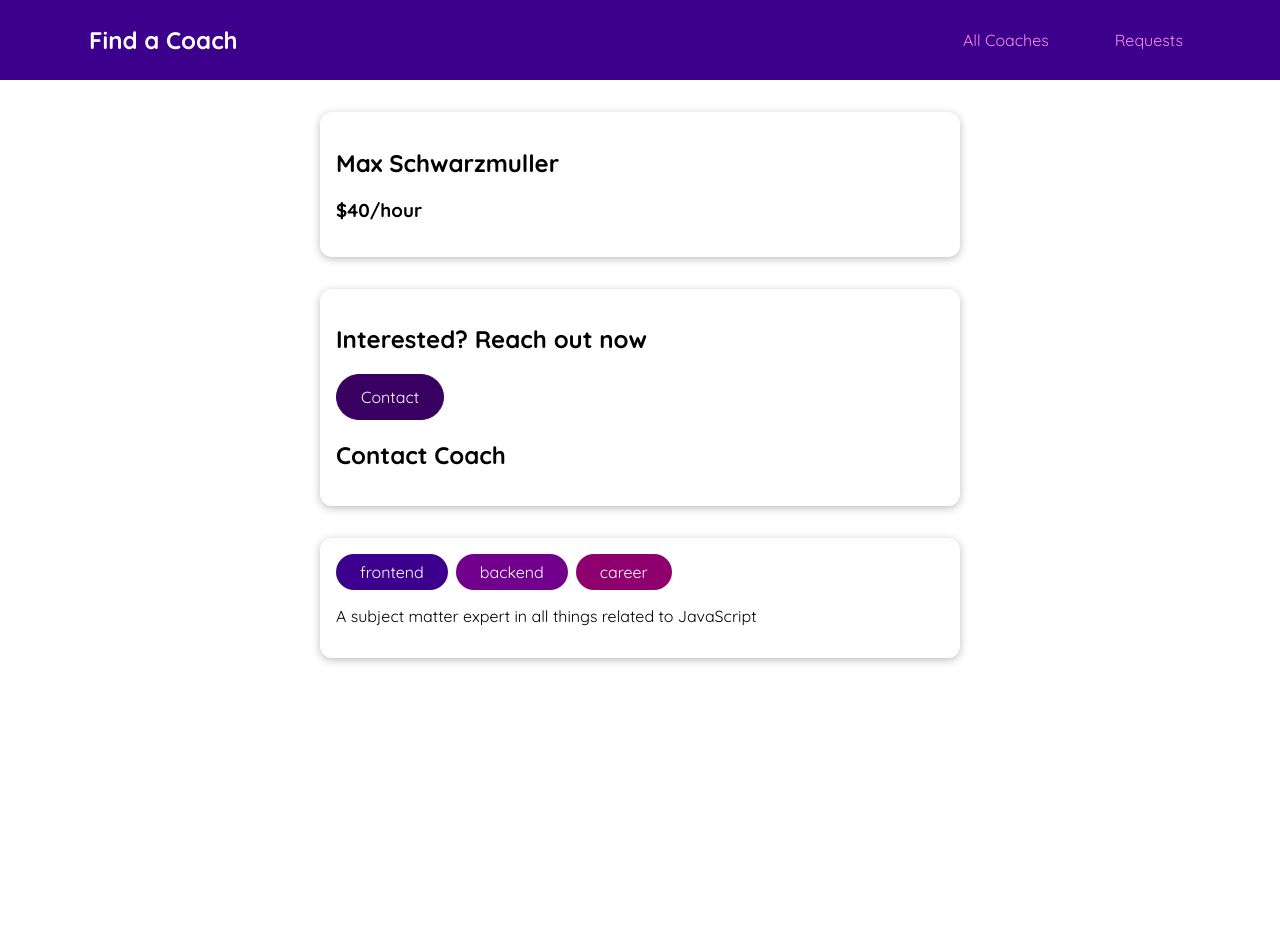
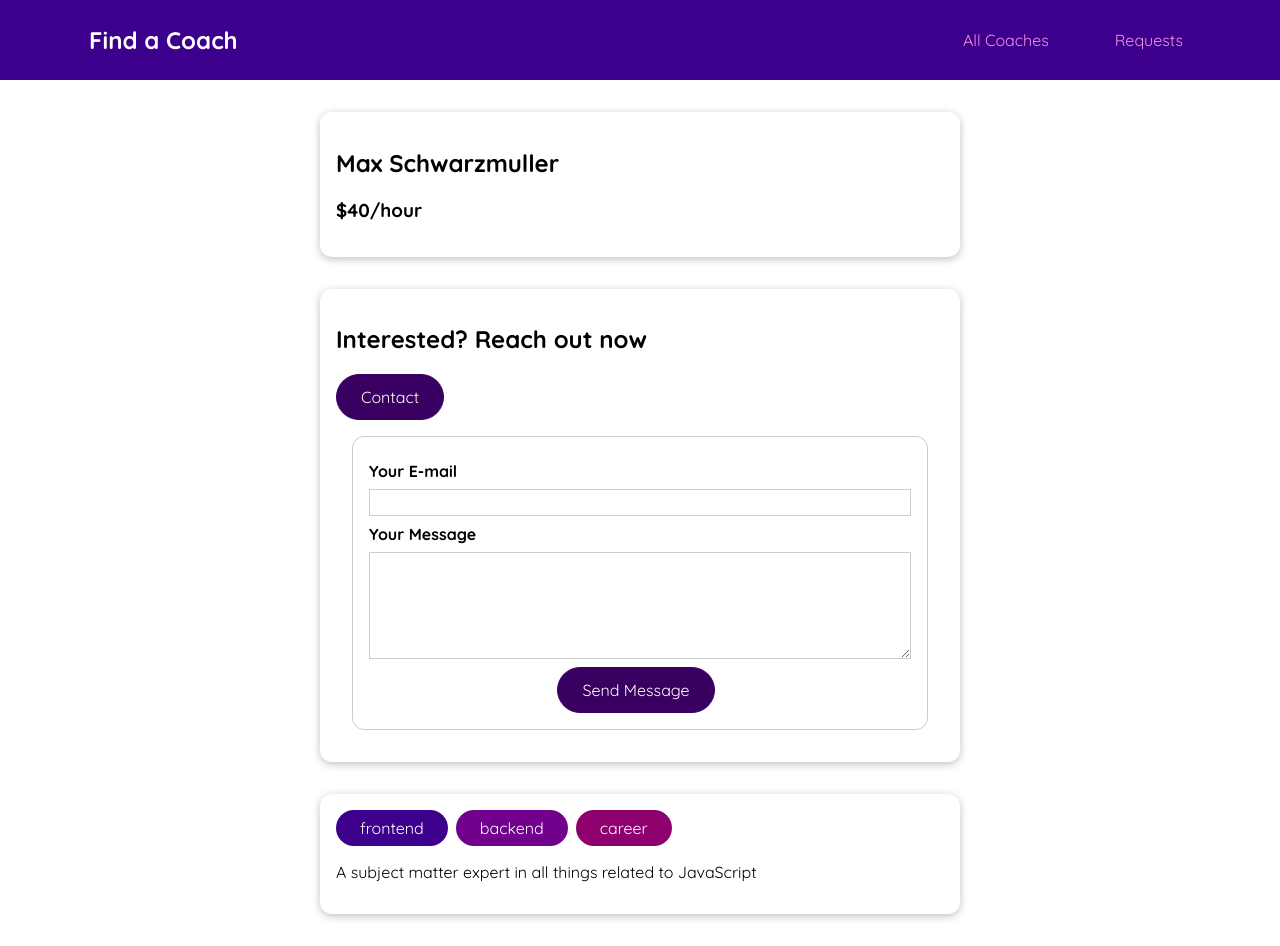
Before and after one commit to VisheshSingh/coachFinderVue, a Vue app: page /coaches/c1/contact in a window 1280 px wide. Before the commit the page ends 800 px from the top, so only its background shows below. Built offline with nearby package versions, Linux system fonts and the light colour scheme.

Commit message:
requests received

```diff
--- /dev/null
+++ b/src/components/RequestItem.vue
@@ -0,0 +1,42 @@
+<template>
+  <li>
+    <div>
+      <a :href="contactEmail">{{ email }}</a>
+    </div>
+    <p>{{ message }}</p>
+  </li>
+</template>
+
+<script>
+export default {
+  props: ['email', 'message'],
+  computed: {
+    contactEmail() {
+      return 'mailTo:' + this.email;
+    }
+  }
+};
+</script>
+
+<style scoped>
+li {
+  margin: 1rem 0;
+  border: 1px solid #ccc;
+  padding: 1rem;
+}
+
+a {
+  color: #3d008d;
+  text-decoration: none;
+  font-weight: bold;
+}
+
+a:hover,
+a:active {
+  color: #8d007a;
+}
+
+p {
+  margin: 0.5rem 0 0 0;
+}
+</style>
--- a/src/pages/requests/ContactCoach.vue
+++ b/src/pages/requests/ContactCoach.vue
@@ -1,9 +1,94 @@
 <template>
-  <h2>Contact Coach</h2>
+  <form @submit.prevent="handleSubmit">
+    <div class="form-control">
+      <label for="email">Your E-mail</label>
+      <input type="email" id="email" v-model.trim="email" />
+    </div>
+    <div class="form-control">
+      <label for="message">Your Message</label>
+      <textarea id="message" v-model.trim="message" rows="5"></textarea>
+    </div>
+    <p class="errors" v-if="!formIsValid">
+      Please enter a valid e-mail and a message to submit the form
+    </p>
+    <div class="actions">
+      <base-button>Send Message</base-button>
+    </div>
+  </form>
 </template>
 
 <script>
-export default {};
+import { mapActions } from 'vuex';
+export default {
+  data() {
+    return {
+      email: '',
+      message: '',
+      formIsValid: true
+    };
+  },
+  methods: {
+    ...mapActions('requests', ['contactCoach']),
+    handleSubmit() {
+      this.formIsValid = true;
+
+      if (this.email === '' || this.message === '') {
+        this.formIsValid = false;
+        return;
+      }
+
+      this.contactCoach({
+        email: this.email,
+        message: this.message,
+        coachId: this.$route.params.id
+      });
+
+      this.$router.replace('/coaches');
+    }
+  }
+};
 </script>
 
-<style></style>
+<style scoped>
+form {
+  margin: 1rem;
+  border: 1px solid #ccc;
+  border-radius: 12px;
+  padding: 1rem;
+}
+
+.form-control {
+  margin: 0.5rem 0;
+}
+
+label {
+  font-weight: bold;
+  margin-bottom: 0.5rem;
+  display: block;
+}
+
+input,
+textarea {
+  display: block;
+  width: 100%;
+  font: inherit;
+  border: 1px solid #ccc;
+  padding: 0.15rem;
+}
+
+input:focus,
+textarea:focus {
+  border-color: #3d008d;
+  background-color: #faf6ff;
+  outline: none;
+}
+
+.errors {
+  font-weight: bold;
+  color: red;
+}
+
+.actions {
+  text-align: center;
+}
+</style>
--- a/src/pages/requests/RequestsReceived.vue
+++ b/src/pages/requests/RequestsReceived.vue
@@ -1,9 +1,49 @@
 <template>
-  <h2>Requests Received</h2>
+  <section>
+    <base-card
+      ><header>
+        <h2>Requests Received</h2>
+      </header>
+      <ul v-if="hasRequests">
+        <request-item
+          v-for="req in requests"
+          :key="req.id"
+          :email="req.email"
+          :message="req.message"
+        ></request-item>
+      </ul>
+      <h3 v-else>You haven't received any requests yet!</h3>
+    </base-card>
+  </section>
 </template>
 
 <script>
-export default {};
+import RequestItem from '../../components/RequestItem';
+import { mapGetters } from 'vuex';
+
+export default {
+  components: {
+    RequestItem
+  },
+  computed: {
+    ...mapGetters('requests', ['requests', 'hasRequests'])
+  }
+};
 </script>
 
-<style></style>
+<style scoped>
+header {
+  text-align: center;
+}
+
+ul {
+  list-style: none;
+  margin: 2rem auto;
+  padding: 0;
+  max-width: 30rem;
+}
+
+h3 {
+  text-align: center;
+}
+</style>
--- a/src/store/index.js
+++ b/src/store/index.js
@@ -1,9 +1,11 @@
 import { createStore } from 'vuex';
 import CoachModule from './modules/coaches/index.js';
+import RequestsModule from './modules/requests/index.js';
 
 const store = createStore({
   modules: {
-    coaches: CoachModule
+    coaches: CoachModule,
+    requests: RequestsModule
   },
   state() {
     return {
--- /dev/null
+++ b/src/store/modules/requests/actions.js
@@ -0,0 +1,11 @@
+export default {
+  contactCoach({ commit }, payload) {
+    const newRequest = {
+      id: new Date().toISOString(),
+      coachId: payload.coachId,
+      email: payload.email,
+      message: payload.message
+    };
+    commit('ADD_REQUEST', newRequest);
+  }
+};
--- /dev/null
+++ b/src/store/modules/requests/getters.js
@@ -0,0 +1,8 @@
+export default {
+  requests(state) {
+    return state.requests;
+  },
+  hasRequests(state) {
+    return state.requests && state.requests.length > 0;
+  }
+};
--- /dev/null
+++ b/src/store/modules/requests/index.js
@@ -0,0 +1,15 @@
+import getters from './getters';
+import mutations from './mutations';
+import actions from './actions';
+
+export default {
+  namespaced: true,
+  state() {
+    return {
+      requests: []
+    };
+  },
+  getters,
+  mutations,
+  actions
+};
--- /dev/null
+++ b/src/store/modules/requests/mutations.js
@@ -0,0 +1,5 @@
+export default {
+  ADD_REQUEST(state, payload) {
+    state.requests.push(payload);
+  }
+};
```
